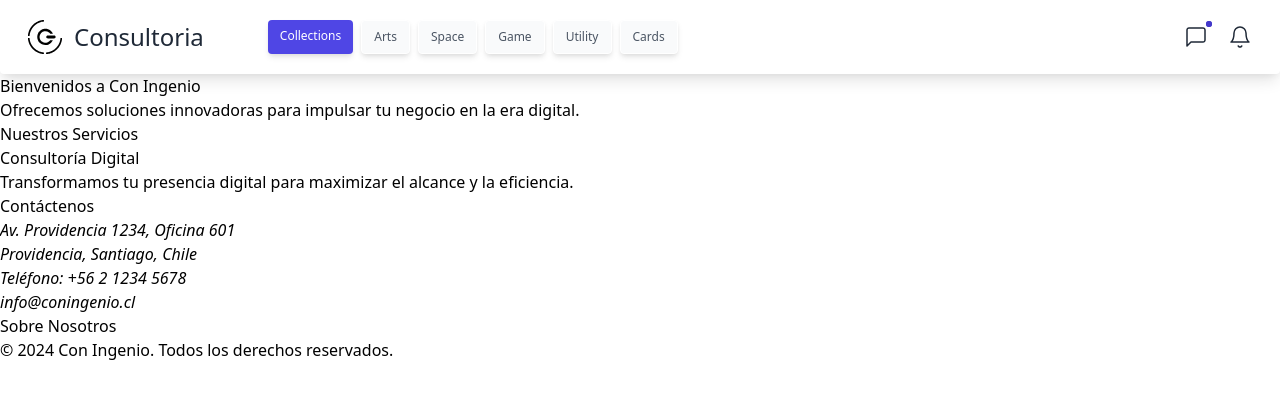
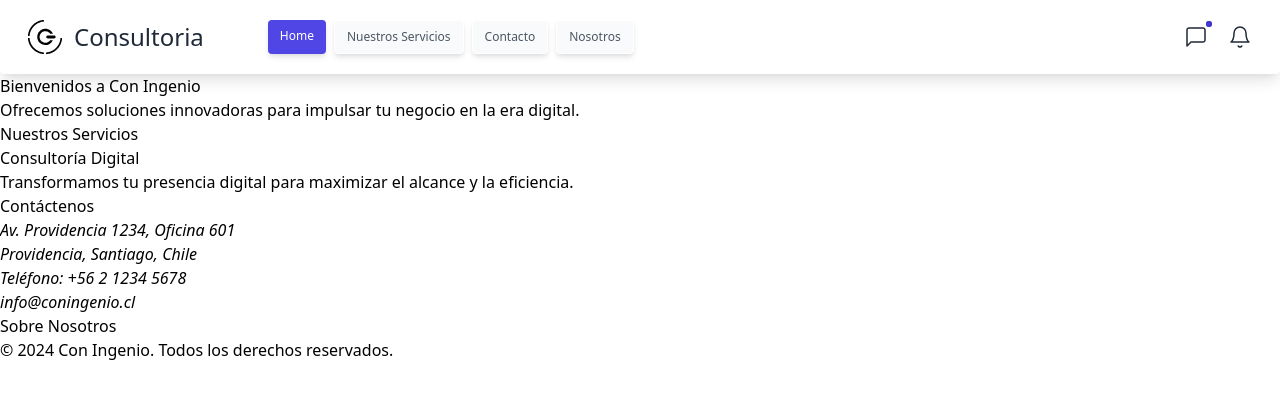
Before and after one commit to Electra2707/Proyecto, a website: page src/index.html in a window 1280 px wide. Drawn offline with nearby package versions, Linux system fonts and the light colour scheme.

Commit message:
Header listo

```diff
--- a/src/index.html
+++ b/src/index.html
@@ -11,10 +11,7 @@
     />
   </head>
   <body>
-    <!-- Encabezado de la página oli -->
-    <!-- component -->
     <div class="2xl:container 2xl:mx-auto">
-      <!--- more free and premium Tailwind CSS components at https://tailwinduikit.com/ --->
       <div class="bg-white rounded shadow-lg py-5 px-7">
         <nav class="flex justify-between">
           <div class="flex items-center space-x-3 lg:pr-16 pr-6">
@@ -62,37 +59,25 @@
               onclick="selected()"
               class="focus:outline-none focus:ring-2 focus:ring-offset-2 focus:ring-gray-800 text-white bg-indigo-600 cursor-pointer px-3 py-2.5 font-normal text-xs leading-3 shadow-md rounded"
             >
-              Collections
+              Home
             </li>
             <li
               onclick="selected()"
               class="focus:outline-none focus:ring-2 focus:ring-offset-2 focus:ring-gray-800 text-gray-600 border border-white bg-gray-50 cursor-pointer px-3 py-2.5 font-normal text-xs leading-3 shadow-md rounded"
             >
-              Arts
+              Nuestros Servicios
             </li>
             <li
               onclick="selected()"
               class="focus:outline-none focus:ring-2 focus:ring-offset-2 focus:ring-gray-800 text-gray-600 border border-white bg-gray-50 cursor-pointer px-3 py-2.5 font-normal text-xs leading-3 shadow-md rounded"
             >
-              Space
+               Contacto
             </li>
             <li
               onclick="selected()"
               class="focus:outline-none focus:ring-2 focus:ring-offset-2 focus:ring-gray-800 text-gray-600 border border-white bg-gray-50 cursor-pointer px-3 py-2.5 font-normal text-xs leading-3 shadow-md rounded"
             >
-              Game
-            </li>
-            <li
-              onclick="selected()"
-              class="focus:outline-none focus:ring-2 focus:ring-offset-2 focus:ring-gray-800 text-gray-600 border border-white bg-gray-50 cursor-pointer px-3 py-2.5 font-normal text-xs leading-3 shadow-md rounded"
-            >
-              Utility
-            </li>
-            <li
-              onclick="selected()"
-              class="focus:outline-none focus:ring-2 focus:ring-offset-2 focus:ring-gray-800 text-gray-600 border border-white bg-gray-50 cursor-pointer px-3 py-2.5 font-normal text-xs leading-3 shadow-md rounded"
-            >
-              Cards
+              Nosotros
             </li>
           </ul>
           <div class="flex space-x-5 justify-center items-center pl-2">
@@ -147,8 +132,6 @@
             </svg>
           </div>
         </nav>
-        <!-- for smaller devcies -->
-
         <div class="block md:hidden w-full mt-5">
           <div
             onclick="selectNew()"
@@ -162,7 +145,7 @@
                 id="textClicked"
                 class="font-normal text-sm leading-3 focus:outline-none hover:bg-gray-800 duration-100 cursor-pointer"
               >
-                Collections
+                Home
               </p>
             </div>
             <svg
@@ -192,31 +175,19 @@
                 onclick="selectedSmall()"
                 class="px-4 py-3 text-gray-600 bg-gray-50 border border-gray-50 focus:outline-none focus:bg-gray-100 hover:bg-gray-100 duration-100 cursor-pointer text-xs leading-3 font-normal"
               >
-                Arts
+                Nuestros Servicios
               </li>
               <li
                 onclick="selectedSmall()"
                 class="px-4 py-3 text-gray-600 bg-gray-50 border border-gray-50 focus:outline-none focus:bg-gray-100 hover:bg-gray-100 duration-100 cursor-pointer text-xs leading-3 font-normal"
               >
-                Space
+                Contacto
               </li>
               <li
                 onclick="selectedSmall()"
                 class="px-4 py-3 text-gray-600 bg-gray-50 border border-gray-50 focus:outline-none focus:bg-gray-100 hover:bg-gray-100 duration-100 cursor-pointer text-xs leading-3 font-normal"
               >
-                Game
-              </li>
-              <li
-                onclick="selectedSmall()"
-                class="px-4 py-3 text-gray-600 bg-gray-50 border border-gray-50 focus:outline-none focus:bg-gray-100 hover:bg-gray-100 duration-100 cursor-pointer text-xs leading-3 font-normal"
-              >
-                Utility
-              </li>
-              <li
-                onclick="selectedSmall()"
-                class="px-4 py-3 text-gray-600 bg-gray-50 border border-gray-50 focus:outline-none focus:bg-gray-100 hover:bg-gray-100 duration-100 cursor-pointer text-xs leading-3 font-normal"
-              >
-                Cards
+                Nosotros
               </li>
             </ul>
           </div>
```
